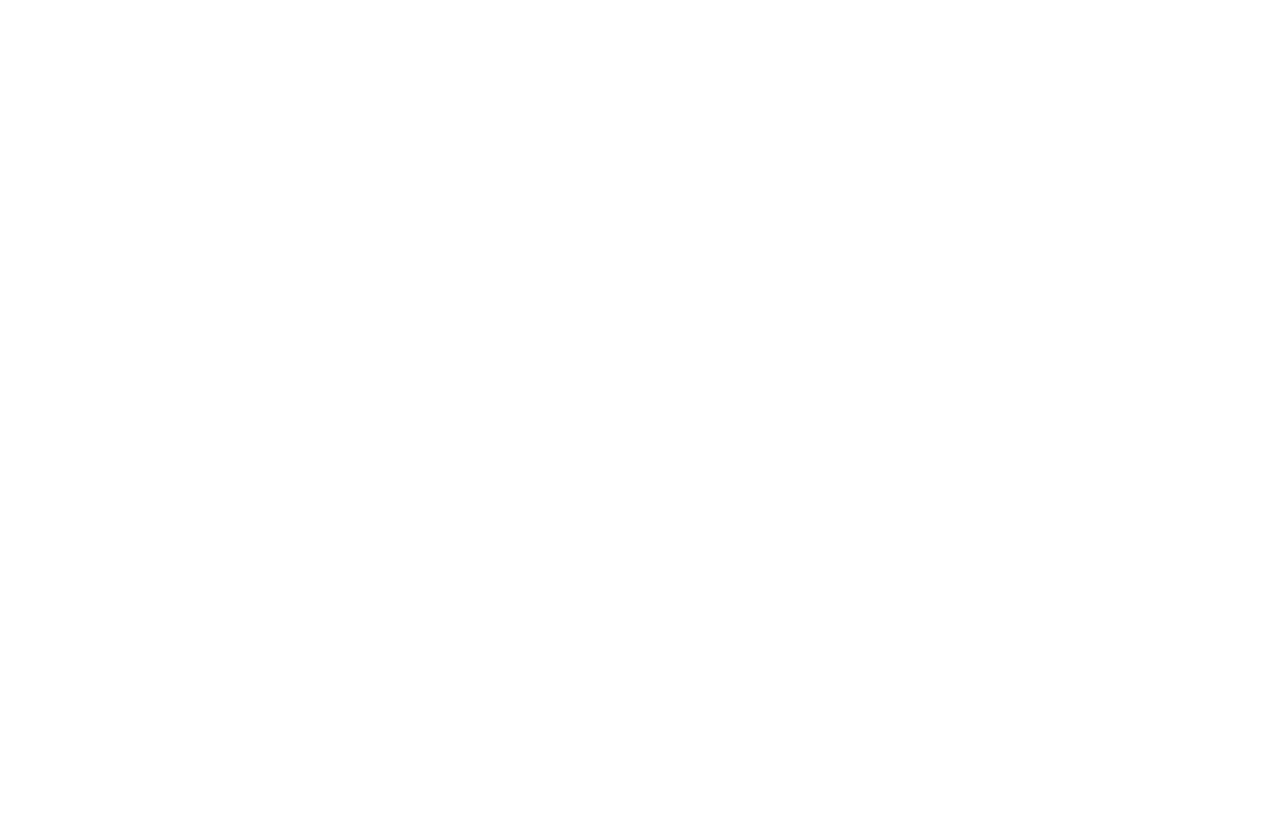
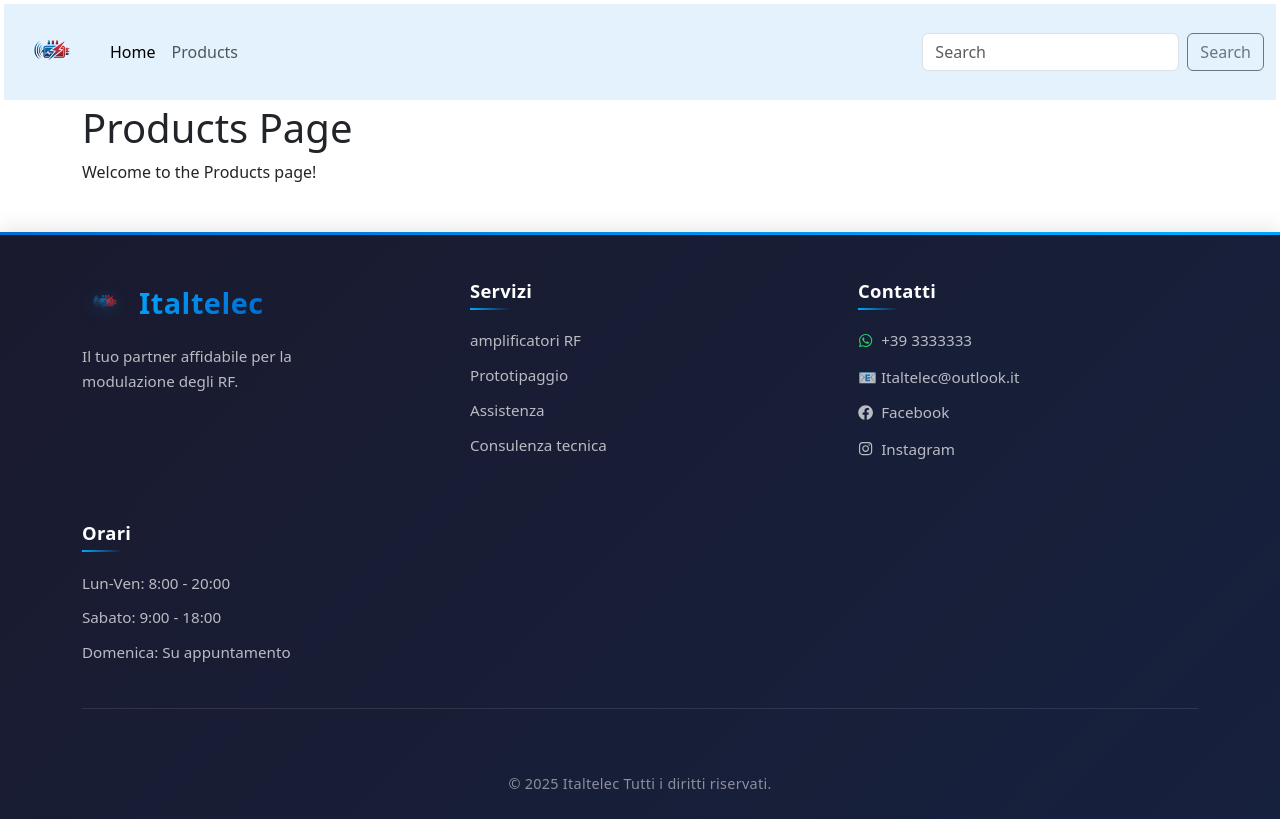
Before and after one commit to FrancescoTullio/italtelec, a React (Vite) app: page /products in a window 1280 px wide. Before the commit this address had no page. Built offline with nearby package versions, Linux system fonts and the light colour scheme.

Commit message:
Add Productspage and Detailpage components; update App routing and fix navbar links

```diff
--- a/src/App.jsx
+++ b/src/App.jsx
@@ -2,6 +2,8 @@
 import GlobalContext from "./context/GlobalContext";
 import AppLayout from "./layout/AppLayout";
 import HomePage from "./pages/Homepage";
+import Productspage from "./pages/Productspage";
+import Detailpage from "./pages/Detailpage";
 function App() {
   const GlobalProviderValue = {};
 
@@ -12,6 +14,10 @@
           <Routes>
             <Route element={<AppLayout />}>
               <Route path="/" element={<HomePage />} />
+              <Route path="/products">
+              <Route index element={<Productspage />} />
+              <Route path=":slug" element={<Detailpage />} />
+              </Route>
             </Route>
           </Routes>
         </BrowserRouter>
--- a/src/components/AppHeader.jsx
+++ b/src/components/AppHeader.jsx
@@ -20,29 +20,27 @@
           >
             <span className="navbar-toggler-icon"></span>
           </button>
-          <a className="navbar-brand" href="#">
+          {/* CORREZIONE 1: Usa Link per il brand e correggi il percorso immagine */}
+          <Link className="navbar-brand" to="/">
             <img
-              src="public\logo_footer.png"
+              src="/logo_footer.png" // Ho rimosso 'public\' e usato '/'
               alt="Logo"
               className="navbar-logo"
             />
-          </a>
+          </Link>
           <div className="collapse navbar-collapse" id="navbarTogglerDemo03">
             <ul className="navbar-nav me-auto mb-2 mb-lg-0">
               <li className="nav-item">
-                <a className="nav-link active" aria-current="page" href="#">
+                {/* CORREZIONE 2: Usa solo Link e applica le classi Bootstrap direttamente */}
+                <Link className="nav-link active" aria-current="page" to="/">
                   Home
-                </a>
+                </Link>
               </li>
               <li className="nav-item">
-                <a className="nav-link" href="#">
-                  Link
-                </a>
-              </li>
-              <li className="nav-item">
-                <a className="nav-link disabled" aria-disabled="true">
-                  Disabled
-                </a>
+                {/* CORREZIONE 3: Usa solo Link e applica le classi Bootstrap direttamente */}
+                <Link className="nav-link" to="/products">
+                  Products
+                </Link>
               </li>
             </ul>
             <form className="d-flex" role="search">
--- /dev/null
+++ b/src/pages/Detailpage.jsx
@@ -0,0 +1,9 @@
+function Detailpage() {
+  return (
+    <div>
+      <h1>Detail Page</h1>
+      <p>Welcome to the Detail page!</p>
+    </div>
+  );
+}
+export default Detailpage;
--- /dev/null
+++ b/src/pages/Productspage.jsx
@@ -0,0 +1,10 @@
+function Productspage() {
+  return (
+    <div>
+      <h1>Products Page</h1>
+      <p>Welcome to the Products page!</p>
+    </div>
+  );
+}
+
+export default Productspage;
```
